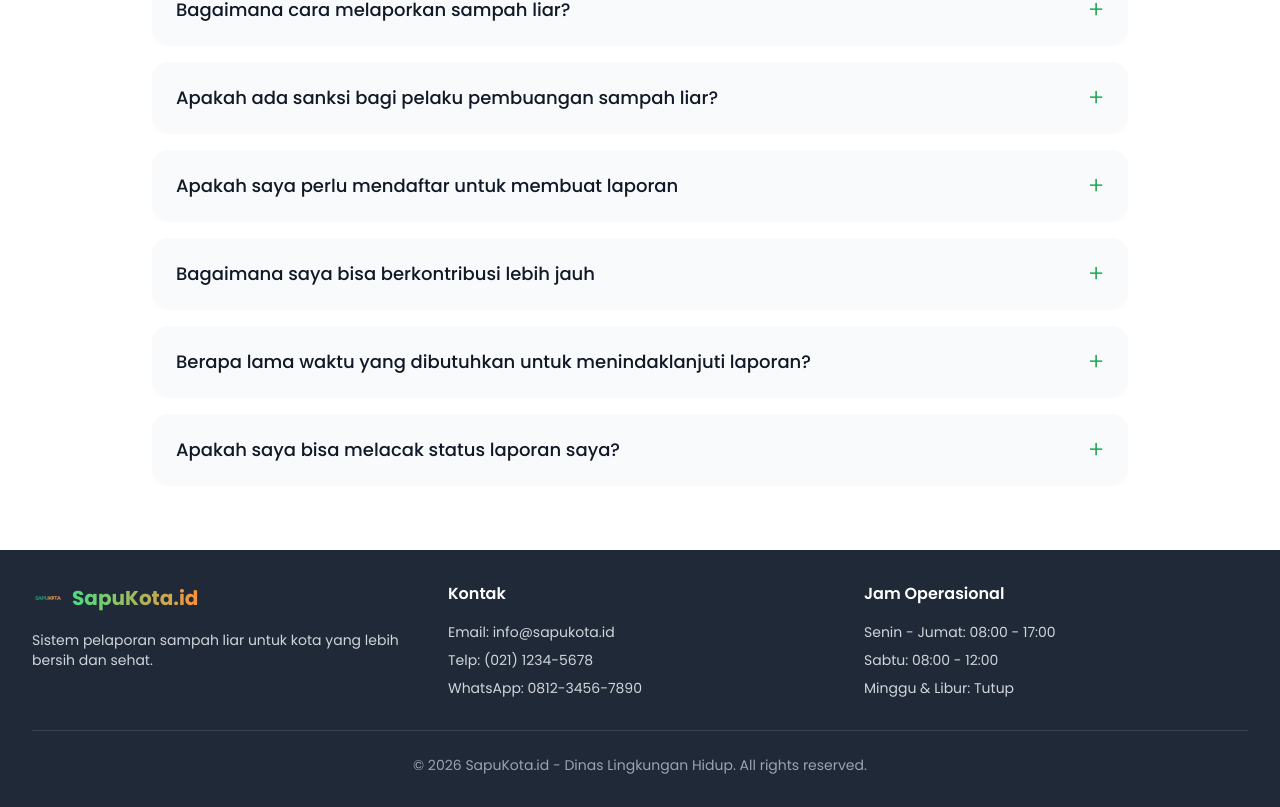
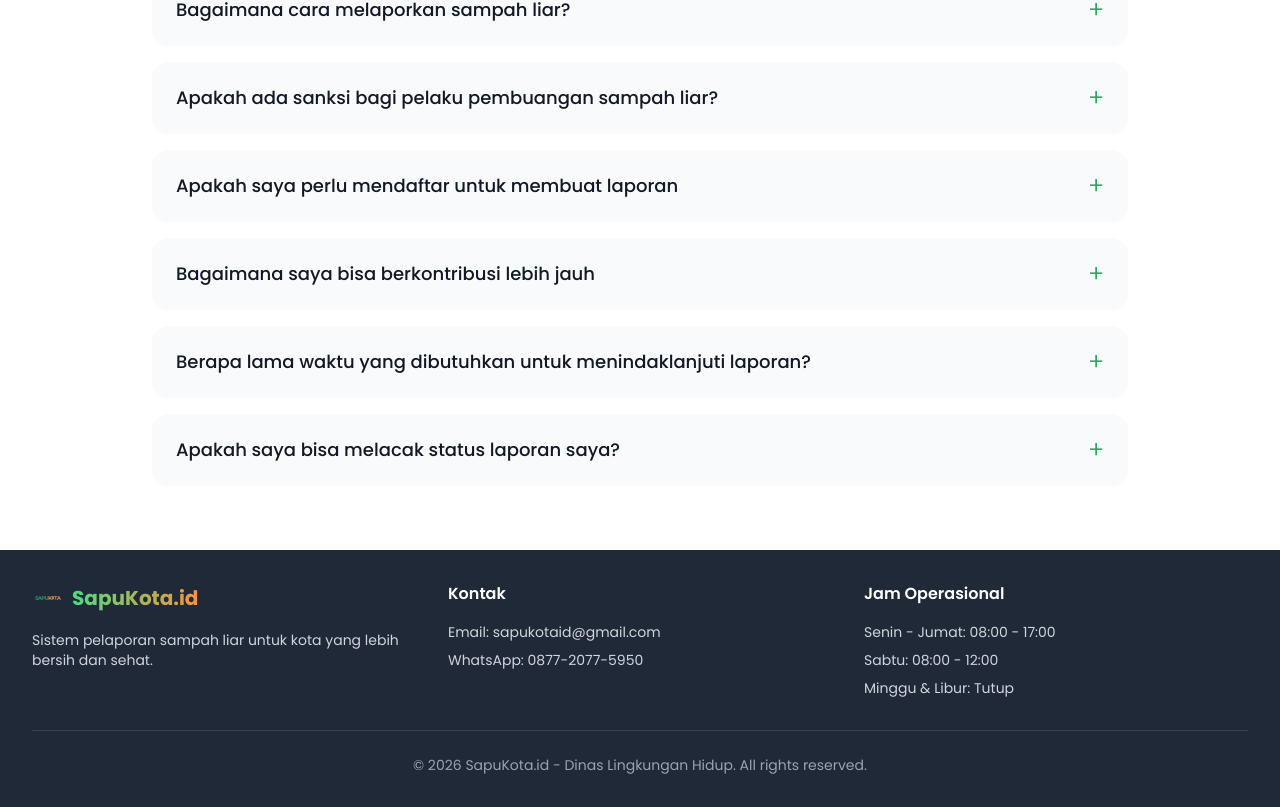
Before and after one commit to rehanzhaky/SapuKota, a React (Vite) app in the folder frontend/: page / in a window 1280 px wide. Shown: the part 5252-6059 px from the top of the page. Built offline with nearby package versions, Linux system fonts and the light colour scheme; no server answers.

Commit message:
refactor: update contact information in footer for accuracy

```diff
--- a/frontend/src/components/Footer.jsx
+++ b/frontend/src/components/Footer.jsx
@@ -20,9 +20,8 @@ const Footer = () => {
           <div>
             <h4 className="font-semibold mb-3 sm:mb-4 text-sm sm:text-base">Kontak</h4>
             <ul className="space-y-1.5 sm:space-y-2 text-xs sm:text-sm text-gray-300">
-              <li>Email: info@sapukota.id</li>
-              <li>Telp: (021) 1234-5678</li>
-              <li>WhatsApp: 0812-3456-7890</li>
+              <li>Email: sapukotaid@gmail.com</li>
+              <li>WhatsApp: 0877-2077-5950</li>
             </ul>
           </div>
 
```
